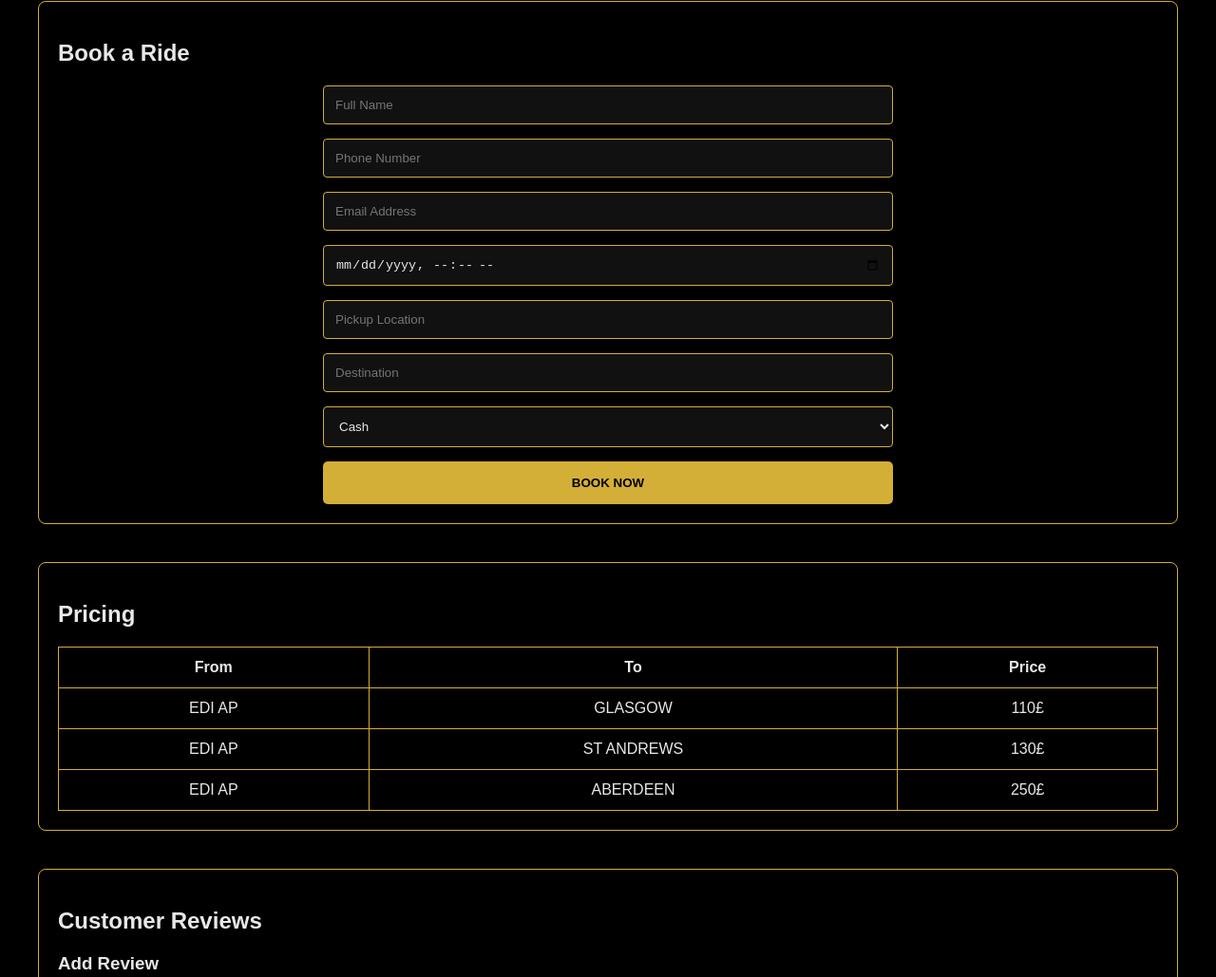
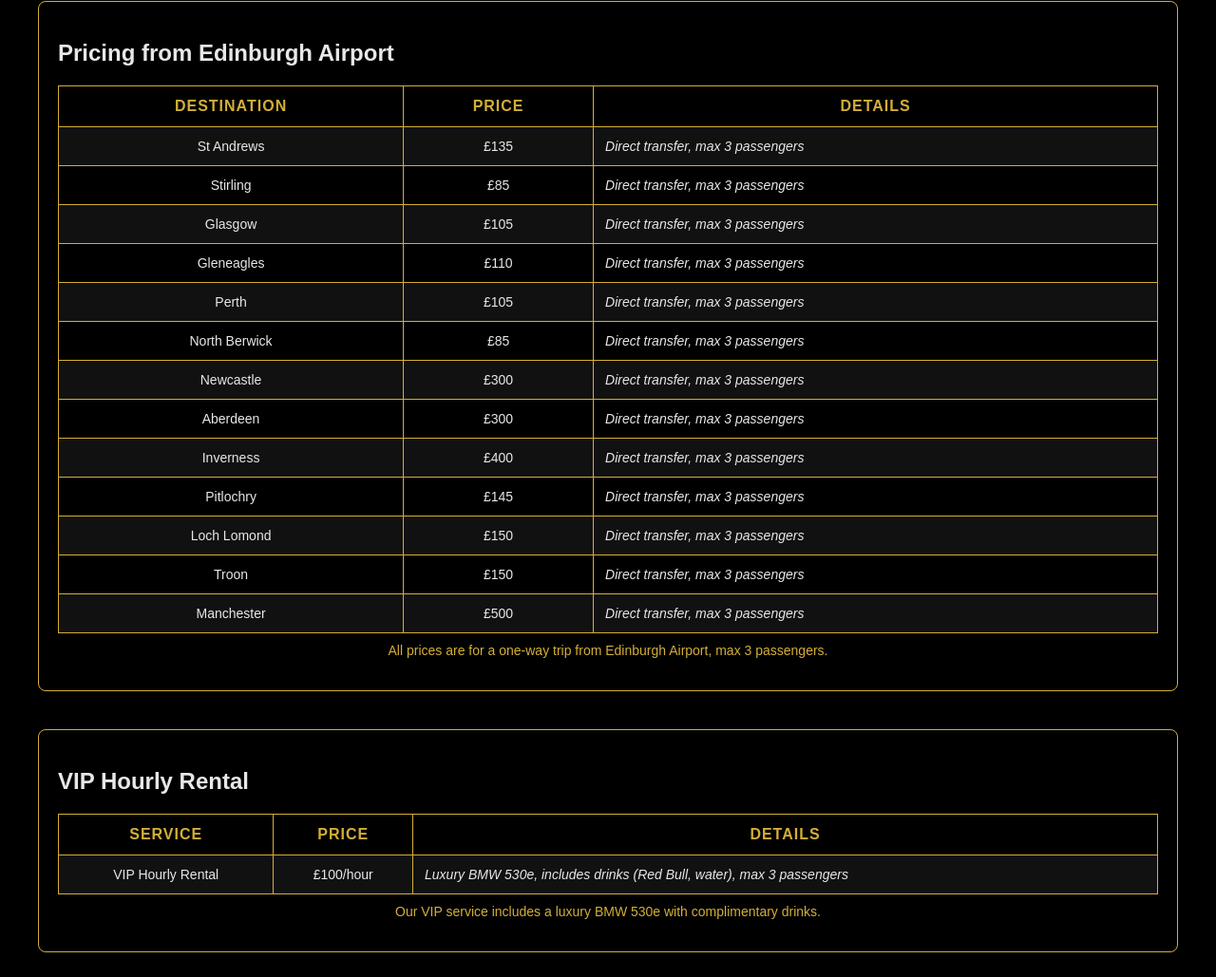
Before and after one commit to LuxVoyTour/Luxu, a plain HTML site: page index.html in a window 1280 px wide. Shown: the part 205-1234 px from the top of the page at 95% size. Drawn offline with nearby package versions, Linux system fonts and the light colour scheme.

Commit message:
Update index.html

```diff
--- a/index.html
+++ b/index.html
@@ -47,32 +47,6 @@
             border-radius: 8px;
         }
 
-        form {
-            display: grid;
-            grid-gap: 15px;
-            max-width: 600px;
-            margin: 0 auto;
-        }
-
-        input, select, textarea {
-            padding: 12px;
-            background: #111;
-            border: 1px solid var(--gold);
-            color: var(--chrome);
-            border-radius: 4px;
-        }
-
-        button {
-            background: var(--gold);
-            color: var(--black);
-            padding: 15px 30px;
-            border: none;
-            border-radius: 5px;
-            cursor: pointer;
-            font-weight: bold;
-            text-transform: uppercase;
-        }
-
         .price-table {
             width: 100%;
             border-collapse: collapse;
@@ -83,13 +57,40 @@
             border: 1px solid var(--gold);
             padding: 12px;
             text-align: center;
+            color: var(--chrome);
         }
 
-        .review {
-            background: #111;
-            padding: 15px;
-            margin: 10px 0;
-            border-left: 3px solid var(--gold);
+        .price-table th {
+            background-color: var(--black);
+            font-weight: bold;
+            text-transform: uppercase;
+            letter-spacing: 1px;
+            color: var(--gold);
+        }
+
+        .price-table tbody tr:nth-child(odd) {
+            background-color: #111;
+        }
+
+        .price-table tbody tr:hover {
+            background-color: #222;
+        }
+
+        .price-table td {
+            font-size: 14px;
+        }
+
+        .price-table td:last-child {
+            text-align: left;
+            color: var(--chrome);
+            font-style: italic;
+        }
+
+        .note {
+            font-size: 14px;
+            color: var(--gold);
+            margin-top: 10px;
+            text-align: center;
         }
     </style>
 </head>
@@ -99,86 +100,109 @@
     </header>
 
     <div class="container">
-        <!-- Booking Section -->
+        <!-- Pricing Section -->
         <div class="section">
-            <h2>Book a Ride</h2>
-            <form id="bookingForm" action="https://formspree.io/f/xldgjnkw" method="POST">
-                <input type="text" name="name" placeholder="Full Name" required>
-                <input type="tel" name="phone" placeholder="Phone Number" required>
-                <input type="email" name="email" placeholder="Email Address" required>
-                <input type="datetime-local" name="datetime" required>
-                <input type="text" name="pickup" placeholder="Pickup Location" required>
-                <input type="text" name="destination" placeholder="Destination" required>
-                <select name="payment">
-                    <option>Cash</option>
-                    <option>Credit Card</option>
-                    <option>Crypto</option>
-                </select>
-                <input type="hidden" name="_next" value="https://luxvoy-tour.com/thank_you.html">
-                <button type="submit">Book Now</button>
-            </form>
+            <h2>Pricing from Edinburgh Airport</h2>
+            <table class="price-table">
+                <thead>
+                    <tr>
+                        <th>Destination</th>
+                        <th>Price</th>
+                        <th>Details</th>
+                    </tr>
+                </thead>
+                <tbody>
+                    <tr>
+                        <td>St Andrews</td>
+                        <td>£135</td>
+                        <td>Direct transfer, max 3 passengers</td>
+                    </tr>
+                    <tr>
+                        <td>Stirling</td>
+                        <td>£85</td>
+                        <td>Direct transfer, max 3 passengers</td>
+                    </tr>
+                    <tr>
+                        <td>Glasgow</td>
+                        <td>£105</td>
+                        <td>Direct transfer, max 3 passengers</td>
+                    </tr>
+                    <tr>
+                        <td>Gleneagles</td>
+                        <td>£110</td>
+                        <td>Direct transfer, max 3 passengers</td>
+                    </tr>
+                    <tr>
+                        <td>Perth</td>
+                        <td>£105</td>
+                        <td>Direct transfer, max 3 passengers</td>
+                    </tr>
+                    <tr>
+                        <td>North Berwick</td>
+                        <td>£85</td>
+                        <td>Direct transfer, max 3 passengers</td>
+                    </tr>
+                    <tr>
+                        <td>Newcastle</td>
+                        <td>£300</td>
+                        <td>Direct transfer, max 3 passengers</td>
+                    </tr>
+                    <tr>
+                        <td>Aberdeen</td>
+                        <td>£300</td>
+                        <td>Direct transfer, max 3 passengers</td>
+                    </tr>
+                    <tr>
+                        <td>Inverness</td>
+                        <td>£400</td>
+                        <td>Direct transfer, max 3 passengers</td>
+                    </tr>
+                    <tr>
+                        <td>Pitlochry</td>
+                        <td>£145</td>
+                        <td>Direct transfer, max 3 passengers</td>
+                    </tr>
+                    <tr>
+                        <td>Loch Lomond</td>
+                        <td>£150</td>
+                        <td>Direct transfer, max 3 passengers</td>
+                    </tr>
+                    <tr>
+                        <td>Troon</td>
+                        <td>£150</td>
+                        <td>Direct transfer, max 3 passengers</td>
+                    </tr>
+                    <tr>
+                        <td>Manchester</td>
+                        <td>£500</td>
+                        <td>Direct transfer, max 3 passengers</td>
+                    </tr>
+                </tbody>
+            </table>
+            <p class="note">All prices are for a one-way trip from Edinburgh Airport, max 3 passengers.</p>
         </div>
 
-        <!-- Pricing -->
+        <!-- Hourly Rental Section -->
         <div class="section">
-            <h2>Pricing</h2>
+            <h2>VIP Hourly Rental</h2>
             <table class="price-table">
-                <tr>
-                    <th>From</th>
-                    <th>To</th>
-                    <th>Price</th>
-                </tr>
-                <tr>
-                    <td>EDI AP</td>
-                    <td>GLASGOW</td>
-                    <td>110£</td>
-                </tr>
-                <tr>
-                    <td>EDI AP</td>
-                    <td>ST ANDREWS</td>
-                    <td>130£</td>
-                </tr>
-                <tr>
-                    <td>EDI AP</td>
-                    <td>ABERDEEN</td>
-                    <td>250£</td>
-                </tr>
+                <thead>
+                    <tr>
+                        <th>Service</th>
+                        <th>Price</th>
+                        <th>Details</th>
+                    </tr>
+                </thead>
+                <tbody>
+                    <tr>
+                        <td>VIP Hourly Rental</td>
+                        <td>£100/hour</td>
+                        <td>Luxury BMW 530e, includes drinks (Red Bull, water), max 3 passengers</td>
+                    </tr>
+                </tbody>
             </table>
-        </div>
-
-        <!-- Reviews -->
-        <div class="section">
-            <h2>Customer Reviews</h2>
-            <div id="reviews">
-                <!-- Reviews will be added here -->
-            </div>
-            <h3>Add Review</h3>
-            <form id="reviewForm" action="https://formspree.io/f/xldgjnkw" method="POST">
-                <input type="text" name="name" placeholder="Your Name" required>
-                <textarea name="review" placeholder="Your Review" rows="4" required></textarea>
-                <input type="hidden" name="_next" value="https://luxvoy-tour.com/thank_you_review.html">
-                <button type="submit">Submit Review</button>
-            </form>
+            <p class="note">Our VIP service includes a luxury BMW 530e with complimentary drinks.</p>
         </div>
     </div>
-
-    <script>
-        // Review Form Handling
-        document.getElementById('reviewForm').addEventListener('submit', function(e) {
-            const name = this.elements.name.value;
-            const review = this.elements.review.value;
-
-            const reviewDiv = document.createElement('div');
-            reviewDiv.className = 'review';
-            reviewDiv.innerHTML = `<strong>${name}</strong><p>${review}</p>`;
-
-            document.getElementById('reviews').prepend(reviewDiv);
-        });
-
-        // Booking Form Handling
-        document.getElementById('bookingForm').addEventListener('submit', function() {
-            // Optional: Add loading animation
-        });
-    </script>
 </body>
 </html>
```
